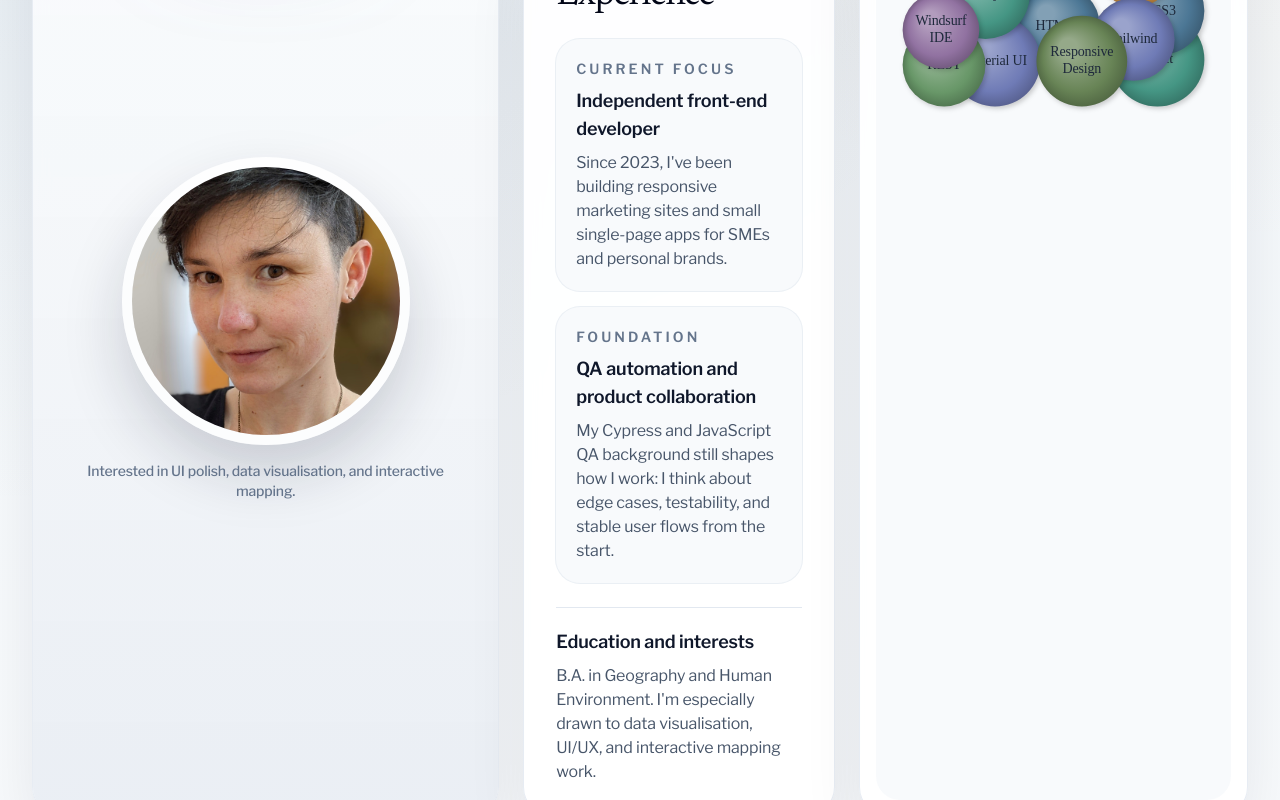
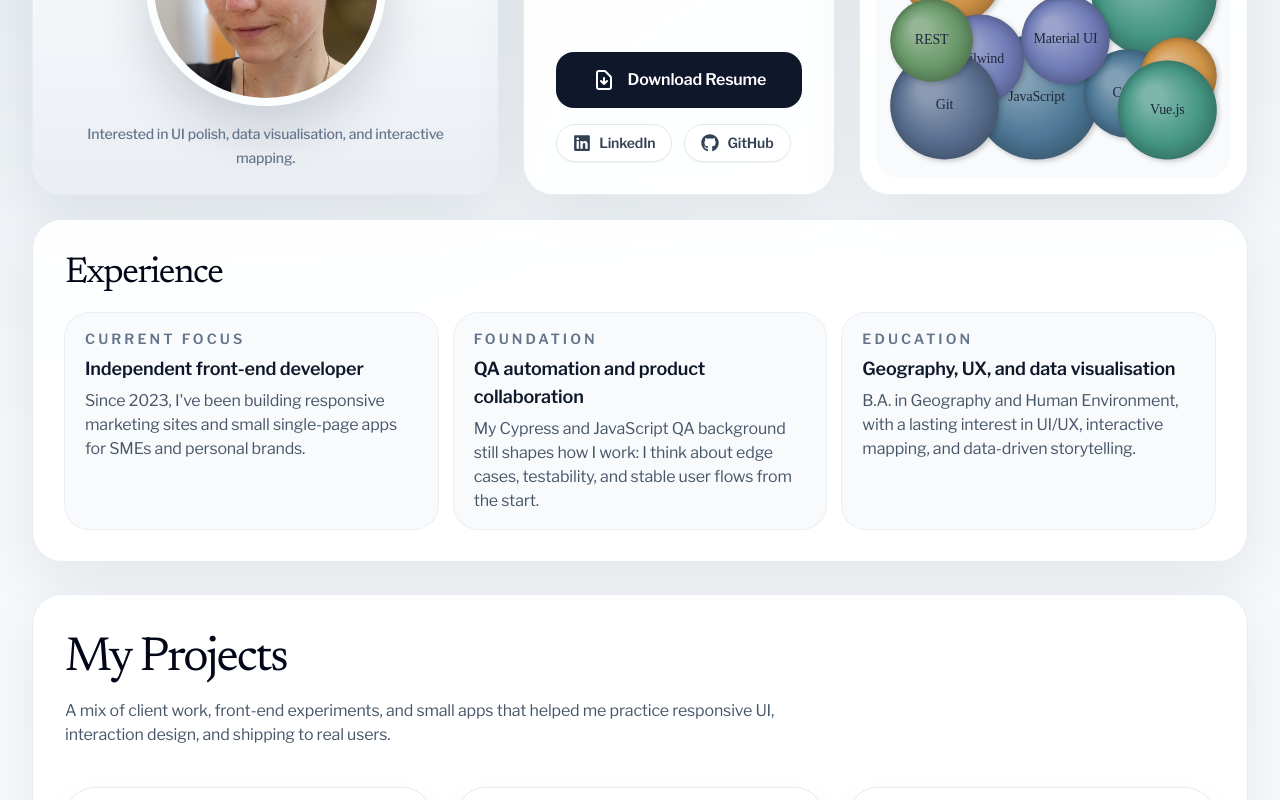
Before and after one commit to Junikab/portfolio, a React (Create React App) app: page / in a window 1280 px wide. Shown: the part 820-1620 px from the top of the page. Built offline with nearby package versions, Linux system fonts and the light colour scheme.

Commit message:
update layout and styling for SkillsBubbles, About, Experience, Skills, and SocialLinks components; adjust skill values

```diff
--- a/src/components/SkillsBubbles.js
+++ b/src/components/SkillsBubbles.js
@@ -2,16 +2,16 @@ import React, { useRef, useEffect, useState } from "react";
 import * as d3 from "d3";
 import { SKILLS, COLOR_VARIATIONS } from "../data/skillData";
 
-const DEFAULT_DIMENSIONS = { width: 400, height: 520 };
+const DEFAULT_DIMENSIONS = { width: 400, height: 440 };
 
 // =============================================
 // UTILITY FUNCTIONS
 // =============================================
 
 function getCanvasHeight(width) {
-    if (width < 480) return 420;
-    if (width < 1024) return 480;
-    return 540;
+    if (width < 480) return 360;
+    if (width < 1024) return 400;
+    return 440;
 }
 
 // Get pointer position (works for both mouse and touch)
@@ -46,16 +46,17 @@ function findNodeUnderPointer(x, y, nodes) {
 
 // Create nodes from skill data
 function createNodesFromSkills(skills, width, height, sizeFactor) {
-    const centerX = width / 2;
-    const centerY = height / 2;
+    const horizontalPadding = width * 0.08;
+    const verticalPadding = height * 0.08;
 
     return skills.map((skill) => ({
         id: skill.id,
         group: skill.group,
         value: skill.value,
         radius: Math.sqrt(skill.value) * sizeFactor,
-        x: centerX + (Math.random() - 0.5) * width * 0.6, // Random initial positions
-        y: centerY + (Math.random() - 0.5) * height * 0.6,
+        // Seed nodes across most of the canvas so the layout uses the full area.
+        x: horizontalPadding + Math.random() * (width - horizontalPadding * 2),
+        y: verticalPadding + Math.random() * (height - verticalPadding * 2),
         vx: 0, // Initial velocity
         vy: 0,
     }));
@@ -63,7 +64,7 @@ function createNodesFromSkills(skills, width, height, sizeFactor) {
 
 // Calculate the boundary for nodes
 function calculateBoundary(centerX, centerY, dimensions) {
-    const margin = 0.15; // 15% margin from edges
+    const margin = 0.08;
     const effectiveWidth = dimensions.width * (1 - margin);
     const effectiveHeight = dimensions.height * (1 - margin);
     return {
@@ -210,8 +211,8 @@ function wrapText(context, text, maxWidth) {
 function setupSimulation(nodes, centerX, centerY, tickHandler) {
     return d3
         .forceSimulation(nodes)
-        .force("center", d3.forceCenter(centerX, centerY).strength(0.1)) // Pull towards center
-        .force("charge", d3.forceManyBody().strength(-40)) // Repel nodes from each other
+        .force("center", d3.forceCenter(centerX, centerY).strength(0.04))
+        .force("charge", d3.forceManyBody().strength(-55))
         .force(
             "collide", // Prevent nodes from overlapping
             d3
@@ -220,8 +221,8 @@ function setupSimulation(nodes, centerX, centerY, tickHandler) {
                 .strength(0.9) // Strong collision force
                 .iterations(3) // More iterations for better collision resolution
         )
-        .force("x", d3.forceX(centerX).strength(0.05)) // Gentle pull towards center X
-        .force("y", d3.forceY(centerY).strength(0.05)) // Gentle pull towards center Y
+        .force("x", d3.forceX(centerX).strength(0.02))
+        .force("y", d3.forceY(centerY).strength(0.02))
         .velocityDecay(0.4) // How quickly nodes slow down
         .alphaDecay(0.01) // How quickly simulation cools down
         .on("tick", tickHandler); // Function to call on each simulation step
@@ -343,9 +344,11 @@ function SkillsBubbles() {
 
         const updateSize = () => {
             const width = container.offsetWidth || DEFAULT_DIMENSIONS.width;
+            const parentHeight = container.parentElement?.offsetHeight || 0;
+            const responsiveHeight = getCanvasHeight(width);
             setDimensions({
                 width,
-                height: getCanvasHeight(width),
+                height: Math.max(parentHeight, responsiveHeight),
             });
         };
 
@@ -413,9 +416,9 @@ function SkillsBubbles() {
             initializeSimulation(simulationRef.current);
         } else {
             simulationRef.current
-                .force("center", d3.forceCenter(centerX, centerY).strength(0.1))
-                .force("x", d3.forceX(centerX).strength(0.05))
-                .force("y", d3.forceY(centerY).strength(0.05))
+                .force("center", d3.forceCenter(centerX, centerY).strength(0.04))
+                .force("x", d3.forceX(centerX).strength(0.02))
+                .force("y", d3.forceY(centerY).strength(0.02))
                 .on("tick", renderBubbles)
                 .alpha(0.25)
                 .restart();
@@ -440,7 +443,7 @@ function SkillsBubbles() {
     return (
         <div
             ref={containerRef}
-            className="h-full min-h-[420px] w-full overflow-hidden rounded-[24px]"
+            className="h-full min-h-[360px] w-full overflow-hidden rounded-[24px]"
         >
             <canvas
                 ref={canvasRef}
--- a/src/components/layout/About.js
+++ b/src/components/layout/About.js
@@ -4,7 +4,7 @@ import SectionCard from "./SectionCard";
 
 function About() {
     return (
-        <SectionCard className="h-full lg:row-span-2">
+        <SectionCard className="h-full">
             <div className="flex h-full flex-col overflow-hidden">
                 <div className="px-6 pt-6 sm:px-8 sm:pt-8">
                     <h2 className="section-heading">About Me</h2>
@@ -24,13 +24,13 @@ function About() {
                     </div>
                 </div>
 
-                <div className="relative mt-6 flex flex-1 items-center justify-center overflow-hidden bg-[linear-gradient(180deg,rgba(241,245,249,0.25),rgba(226,232,240,0.72))] px-6 pb-8 pt-2">
+                <div className="relative mt-4 flex flex-1 items-center justify-center overflow-hidden bg-[linear-gradient(180deg,rgba(241,245,249,0.25),rgba(226,232,240,0.72))] px-6 pb-6 pt-2">
                     <div
                         aria-hidden="true"
                         className="absolute inset-x-8 top-5 h-20 rounded-full bg-[radial-gradient(circle,_rgba(90,117,146,0.16),_transparent_68%)] blur-2xl"
                     />
                     <figure className="relative space-y-4">
-                        <div className="mx-auto h-64 w-64 overflow-hidden rounded-full border-[10px] border-white/80 shadow-[0_28px_60px_rgba(15,23,42,0.18)] sm:h-72 sm:w-72">
+                        <div className="mx-auto h-52 w-52 overflow-hidden rounded-full border-[8px] border-white/80 shadow-[0_24px_50px_rgba(15,23,42,0.16)] sm:h-60 sm:w-60">
                             <img
                                 className="h-full w-full object-cover"
                                 src={jennyImage}
@@ -38,7 +38,7 @@ function About() {
                                 loading="lazy"
                             />
                         </div>
-                        <figcaption className="text-center text-sm font-medium text-slate-500">
+                        <figcaption className="text-center text-sm font-medium leading-6 text-slate-500">
                             Interested in UI polish, data visualisation, and
                             interactive mapping.
                         </figcaption>
--- a/src/components/layout/Experience.js
+++ b/src/components/layout/Experience.js
@@ -1,50 +1,47 @@
 import React from "react";
 import SectionCard from "./SectionCard";
 
+const experienceHighlights = [
+    {
+        title: "Current focus",
+        heading: "Independent front-end developer",
+        copy:
+            "Since 2023, I've been building responsive marketing sites and small single-page apps for SMEs and personal brands.",
+    },
+    {
+        title: "Foundation",
+        heading: "QA automation and product collaboration",
+        copy:
+            "My Cypress and JavaScript QA background still shapes how I work: I think about edge cases, testability, and stable user flows from the start.",
+    },
+    {
+        title: "Education",
+        heading: "Geography, UX, and data visualisation",
+        copy:
+            "B.A. in Geography and Human Environment, with a lasting interest in UI/UX, interactive mapping, and data-driven storytelling.",
+    },
+];
+
 function Experience() {
     return (
-        <SectionCard className="h-full">
-            <div className="flex h-full flex-col px-6 py-6 sm:px-8 sm:py-8">
+        <SectionCard>
+            <div className="flex flex-col px-6 py-6 sm:px-8 sm:py-8">
                 <h2 className="section-heading">Experience</h2>
-                <div className="mt-5 grid gap-4">
-                    <article className="rounded-[24px] bg-slate-50 p-5 ring-1 ring-slate-200/70">
-                        <p className="text-sm font-semibold uppercase tracking-[0.22em] text-slate-500">
-                            Current focus
-                        </p>
-                        <h3 className="mt-2 text-lg font-semibold text-slate-900">
-                            Independent front-end developer
-                        </h3>
-                        <p className="section-copy mt-2">
-                            Since 2023, I&apos;ve been building responsive
-                            marketing sites and small single-page apps for SMEs
-                            and personal brands.
-                        </p>
-                    </article>
-
-                    <article className="rounded-[24px] bg-slate-50 p-5 ring-1 ring-slate-200/70">
-                        <p className="text-sm font-semibold uppercase tracking-[0.22em] text-slate-500">
-                            Foundation
-                        </p>
-                        <h3 className="mt-2 text-lg font-semibold text-slate-900">
-                            QA automation and product collaboration
-                        </h3>
-                        <p className="section-copy mt-2">
-                            My Cypress and JavaScript QA background still shapes
-                            how I work: I think about edge cases, testability,
-                            and stable user flows from the start.
-                        </p>
-                    </article>
-                </div>
-
-                <div className="mt-6 border-t border-slate-200 pt-5">
-                    <h3 className="text-lg font-semibold text-slate-900">
-                        Education and interests
-                    </h3>
-                    <p className="section-copy mt-2">
-                        B.A. in Geography and Human Environment. I&apos;m
-                        especially drawn to data visualisation, UI/UX, and
-                        interactive mapping work.
-                    </p>
+                <div className="mt-4 grid gap-4 lg:grid-cols-3">
+                    {experienceHighlights.map((item) => (
+                        <article
+                            key={item.title}
+                            className="rounded-[24px] bg-slate-50 px-4 py-4 ring-1 ring-slate-200/70 sm:px-5"
+                        >
+                            <p className="text-sm font-semibold uppercase tracking-[0.22em] text-slate-500">
+                                {item.title}
+                            </p>
+                            <h3 className="mt-1.5 text-lg font-semibold text-slate-900">
+                                {item.heading}
+                            </h3>
+                            <p className="section-copy mt-1.5">{item.copy}</p>
+                        </article>
+                    ))}
                 </div>
             </div>
         </SectionCard>
--- a/src/components/layout/PortfolioPage.js
+++ b/src/components/layout/PortfolioPage.js
@@ -23,15 +23,11 @@ function PortfolioPage() {
 
                 <div className="grid gap-6 lg:grid-cols-[minmax(0,1.2fr)_minmax(18rem,0.8fr)_minmax(0,1fr)]">
                     <About />
-                    <div className="flex h-full flex-col gap-6 lg:row-span-2">
-                        <div className="shrink-0">
-                            <SocialLinks />
-                        </div>
-                        <div className="min-h-0 flex-1">
-                            <Experience />
-                        </div>
+                    <SocialLinks />
+                    <Skills />
+                    <div className="lg:col-span-3">
+                        <Experience />
                     </div>
-                    <Skills />
                 </div>
 
                 <WidthContainer className="pt-2">
--- a/src/components/layout/Skills.js
+++ b/src/components/layout/Skills.js
@@ -4,7 +4,7 @@ import SectionCard from "./SectionCard";
 
 function Skills() {
     return (
-        <SectionCard className="h-full lg:row-span-2">
+        <SectionCard className="h-full">
             <div className="flex h-full flex-col overflow-hidden">
                 <div className="px-6 pt-6 sm:px-8 sm:pt-8">
                     <h2 className="section-heading">Technical Skills</h2>
@@ -14,7 +14,7 @@ function Skills() {
                     </p>
                 </div>
 
-                <div className="flex-1 px-2 pb-2 pt-4 sm:px-4 sm:pb-4">
+                <div className="flex-1 px-2 pb-2 pt-3 sm:px-4 sm:pb-4">
                     <div className="h-full rounded-[24px] bg-slate-50/90 ring-1 ring-white">
                         <SkillsBubbles />
                     </div>
--- a/src/components/layout/SocialLinks.js
+++ b/src/components/layout/SocialLinks.js
@@ -6,7 +6,7 @@ import SectionCard from "./SectionCard";
 
 function SocialLinks() {
     return (
-        <SectionCard>
+        <SectionCard className="h-full">
             <div className="flex h-full flex-col px-6 py-6 sm:px-8 sm:py-8">
                 <h2 className="section-heading">Contact</h2>
                 <p className="section-copy mt-3">
@@ -15,7 +15,7 @@ function SocialLinks() {
                     GitHub are right below.
                 </p>
 
-                <div className="mt-6 flex flex-col gap-4">
+                <div className="mt-6 flex flex-col gap-4 sm:mt-auto sm:pt-6">
                     <DownloadResume colorScheme="default" />
                     <Links />
                 </div>
--- a/src/data/skillData.js
+++ b/src/data/skillData.js
@@ -2,31 +2,32 @@
 
 // Skills list with their group and value (controls size)
 export const SKILLS = [
-    { id: "JavaScript", group: "language", value: 50 },
-    { id: "React", group: "framework", value: 45 },
+    { id: "JavaScript", group: "language", value: 80 },
+    { id: "React", group: "framework", value: 80 },
     { id: "HTML5", group: "language", value: 35 },
     { id: "CSS3", group: "language", value: 40 },
-    { id: "TypeScript", group: "language", value: 40 },
-    { id: "Node.js", group: "backend", value: 30 },
+    { id: "TypeScript", group: "language", value: 50 },
+    { id: "Node.js", group: "backend", value: 50 },
     { id: "Express", group: "backend", value: 30 },
-    { id: "MongoDB", group: "database", value: 40 },
-    { id: "Tailwind", group: "styling", value: 35 },
-    { id: "Git", group: "tool", value: 30 },
+    { id: "MongoDB", group: "database", value: 30 },
+    { id: "PostgreSQL", group: "database", value: 30 },
+    { id: "Tailwind", group: "styling", value: 40 },
+    { id: "Git", group: "tool", value: 60 },
     { id: "Cypress.io", group: "testing", value: 30 },
-    { id: "Material UI", group: "styling", value: 42 },
+    { id: "Material UI", group: "styling", value: 40 },
     { id: "REST", group: "api", value: 35 },
-    { id: "Agile", group: "methodology", value: 32 },
-    { id: "Bootstrap", group: "styling", value: 35 },
-    { id: "Vue.js", group: "framework", value: 40 },
-    { id: "EJS", group: "template", value: 30 },
+    { id: "Agile", group: "methodology", value: 30 },
+    { id: "Bootstrap", group: "styling", value: 40 },
+    { id: "Vue.js", group: "framework", value: 50 },
+    { id: "EJS", group: "template", value: 40 },
     { id: "D3.js", group: "library", value: 35 },
-    { id: "Responsive Design", group: "methodology", value: 42 },
-    { id: "Chrome Extensions", group: "development", value: 35 },
+    { id: "Responsive Design", group: "methodology", value: 60 },
+    { id: "Chrome Extensions", group: "development", value: 30 },
     { id: "GitHub Pages", group: "deployment", value: 30 },
     { id: "QA Automation", group: "testing", value: 40 },
     { id: "GIS", group: "domain", value: 30 },
     { id: "Windsurf IDE", group: "ai_tools", value: 30 },
-    { id: "Codex", group: "ai_tools", value: 40 },
+    { id: "Codex", group: "ai_tools", value: 70 },
 
 ];
 
```
